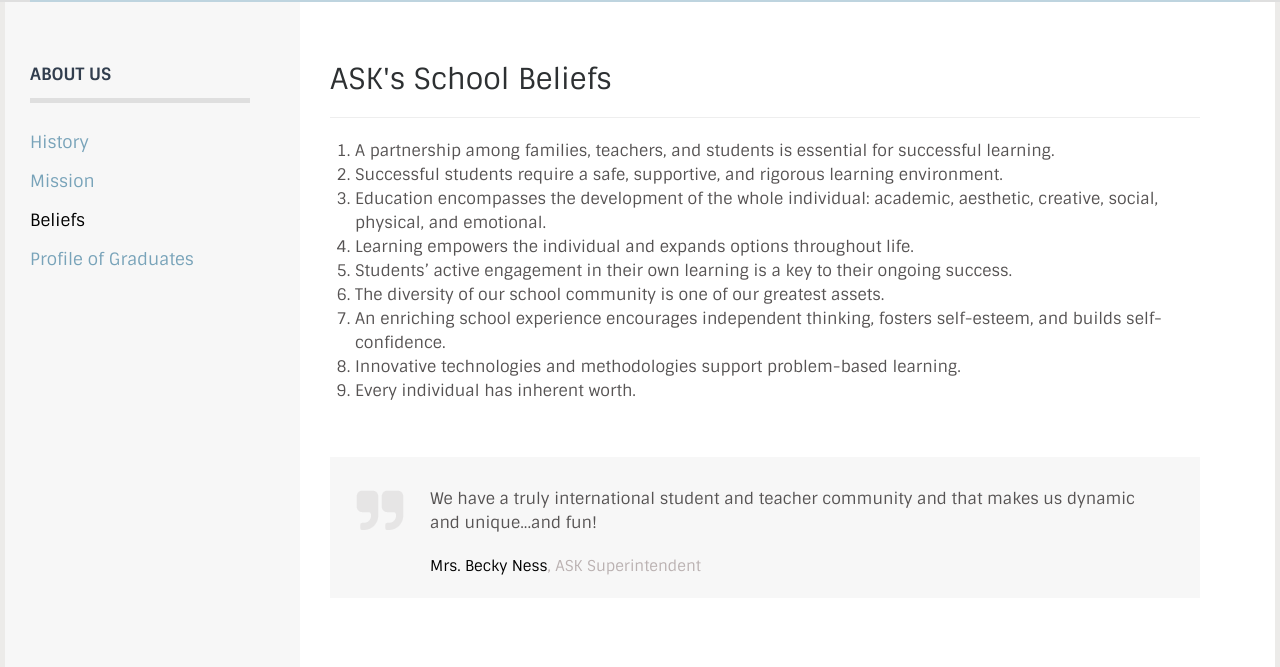
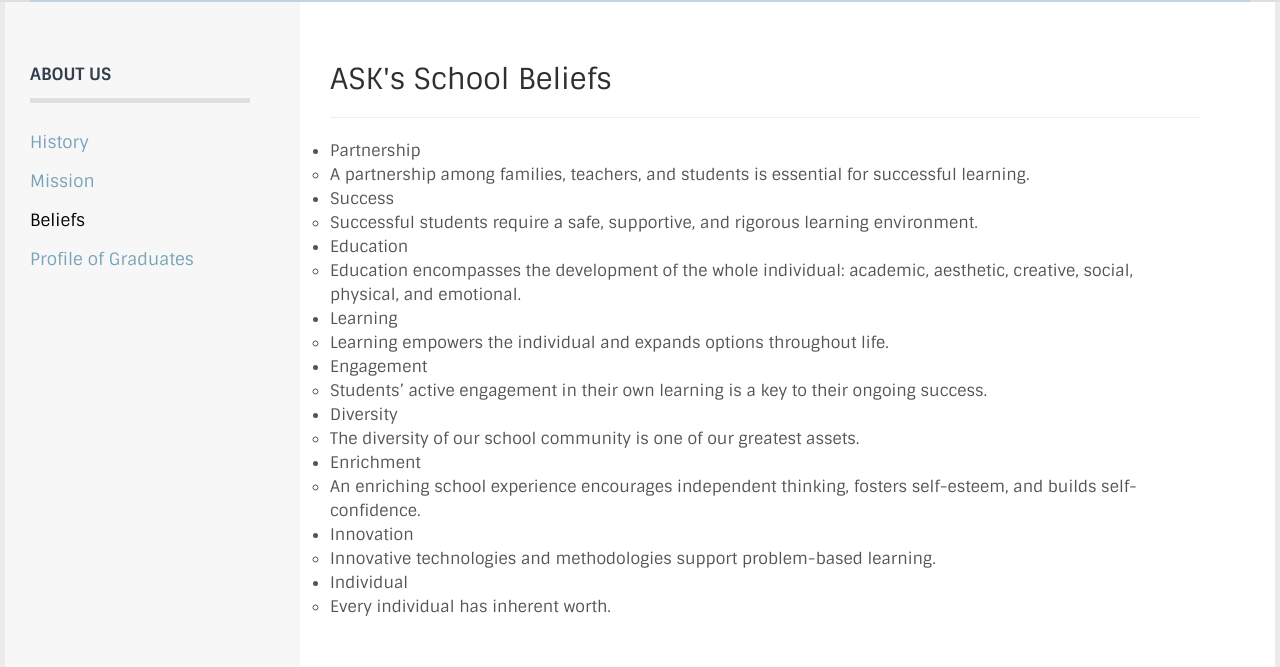
Before and after one commit to flycal6/askedu, a plain HTML site: page about-beliefs.html in a window 1280 px wide. Shown: the part 133-800 px from the top of the page. Drawn offline with Linux system fonts and the light colour scheme.

Commit message:
structure changes

```diff
--- a/about-beliefs.html
+++ b/about-beliefs.html
@@ -35,13 +35,14 @@
         (function (window, $) {
             $(document).ready(function () {
                 var currentlocation = window.location.pathname.substr(1);
-                var $selected = $('#dynamic-sidebar a[href="' + currentlocation + '"]');
+                var $selected = $('#dynamic-sidebar').find('a[href="' + currentlocation + '"]');
                 $selected.addClass('active').parent().addClass('current');
             });
         })(window, $);
 
         //put google analytics here
     </script>
+
 </head>
 
 <body>
@@ -121,17 +122,6 @@
 
             <aside id="sidebar" class="span3 box-padding-left">
 
-                <!--    <div class="download-widget widget">
-
-                        <img src="img/pdf-icon.png" alt="PDF icon">
-                        <a href="">Download Brochure</a>
-                        <span class="date">September 2014</span>
-                        <span class="size">PDF Document</span>
-                        <div class="clearfix"></div>
-
-                    </div>-->
-                <!-- /download-widget -->
-
                 <div class="menu-widget widget">
                     <h5>About Us</h5>
                     <ul id="dynamic-sidebar">
@@ -157,7 +147,57 @@
 
                 <h2 class="col8">ASK's School Beliefs</h2>
                 <hr>
-                <ol>
+
+                <!-- This is mtree list -->
+                <ul class=mtree>
+                    <li><a href="#">Partnership</a>
+                        <ul>
+                            <li><a href="#">A partnership among families, teachers, and students is essential for successful learning.</a></li>
+                        </ul>
+                    </li>
+                    <li><a href="#">Success</a>
+                        <ul>
+                            <li><a href="#">Successful students require a safe, supportive, and rigorous learning environment.</a></li>
+                        </ul>
+                    </li>
+                    <li><a href="#">Education</a>
+                        <ul>
+                            <li><a href="#">Education encompasses the development of the whole individual: academic, aesthetic, creative, social, physical, and emotional.</a></li>
+                        </ul>
+                    </li>
+                    <li><a href="#">Learning</a>
+                        <ul>
+                            <li><a href="#">Learning empowers the individual and expands options throughout life.</a>
+                            </li>
+                        </ul>
+                    </li>
+                    <li><a href="#">Engagement</a>
+                        <ul>
+                            <li><a href="#">Students’ active engagement in their own learning is a key to their ongoing success.</a></li>
+                        </ul>
+                    </li>
+                    <li><a href="#">Diversity</a>
+                        <ul>
+                            <li><a href="#">The diversity of our school community is one of our greatest assets.</a></li>
+                        </ul>
+                    </li>
+                    <li><a href="#">Enrichment</a>
+                        <ul>
+                            <li><a href="#">An enriching school experience encourages independent thinking, fosters self-esteem, and builds self-confidence.</a></li>
+                        </ul>
+                    </li>
+                    <li><a href="#">Innovation</a>
+                        <ul>
+                            <li><a href="#">Innovative technologies and methodologies support problem-based learning.</a></li>
+                        </ul>
+                    </li>
+                    <li><a href="#">Individual</a>
+                        <ul>
+                            <li><a href="#">Every individual has inherent worth.</a></li>
+                        </ul>
+                    </li>
+                </ul>
+                <!--<ul>
                     <li>A partnership among families, teachers, and students is essential for successful learning.</li>
                     <li>Successful students require a safe, supportive, and rigorous learning environment.</li>
                     <li>Education encompasses the development of the whole individual: academic, aesthetic, creative,
@@ -171,7 +211,7 @@
                     </li>
                     <li>Innovative technologies and methodologies support problem-based learning.</li>
                     <li>Every individual has inherent worth.</li>
-                </ol>
+                </ul>-->
 
                 <br>
                 <blockquote>We have a truly international student and teacher community and that makes us dynamic and
```
